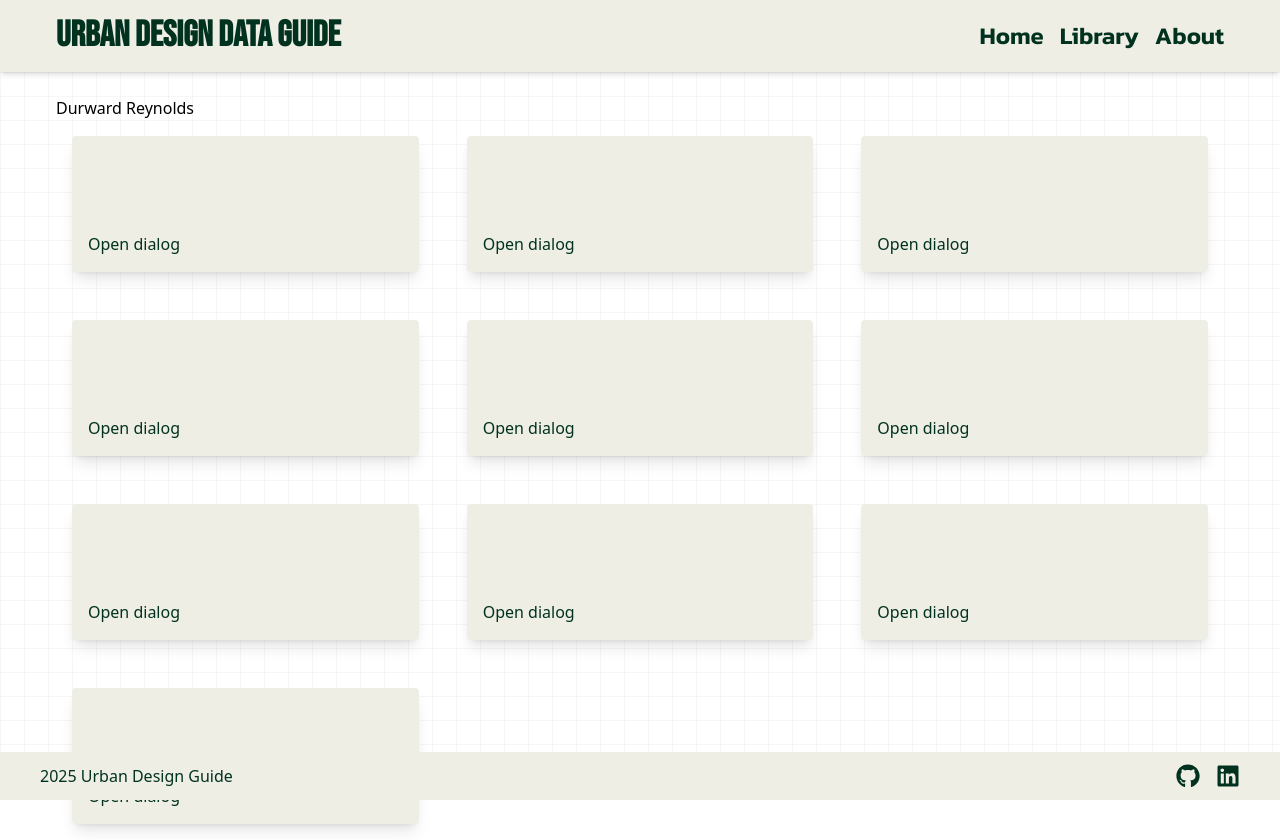
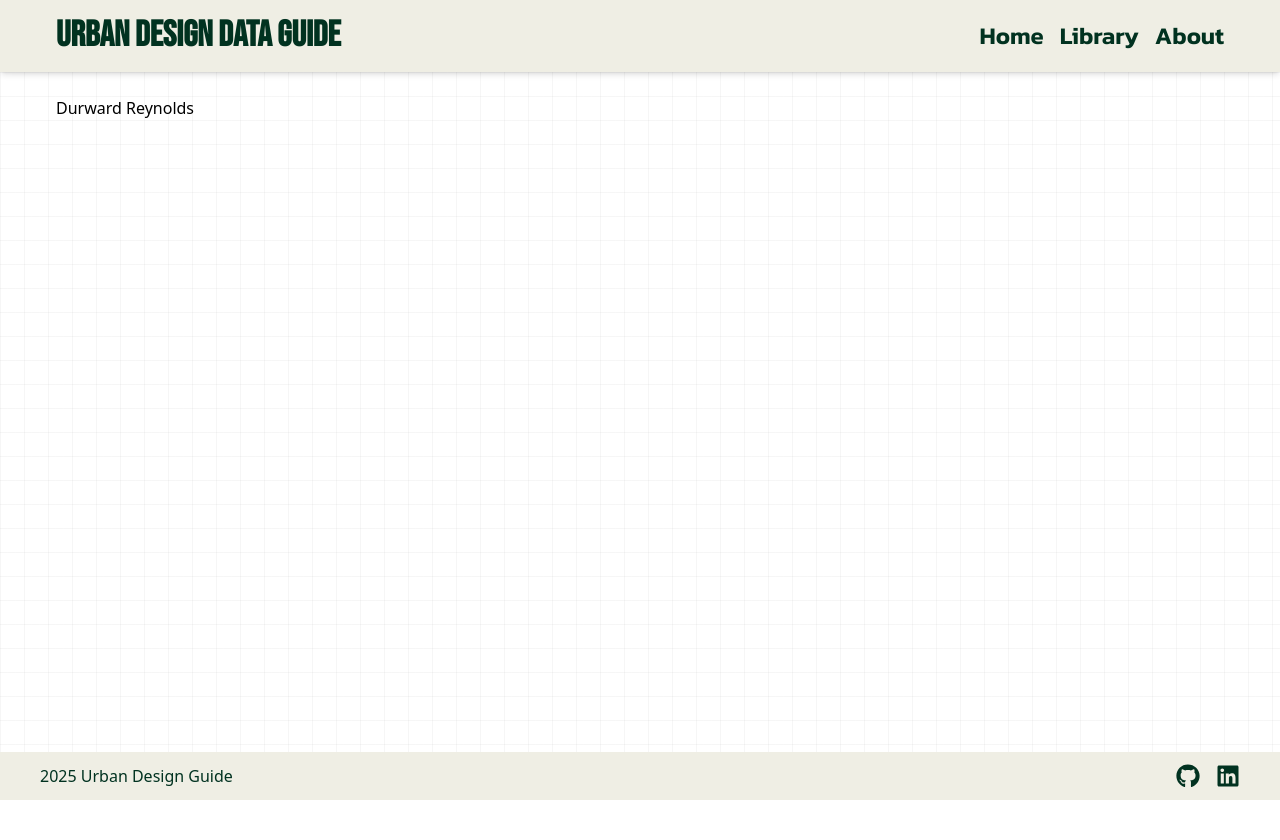
Before and after one commit to plzletmeprogram/DataGuide, a React (Vite) app: page /library in a window 1280 px wide. After the commit the page ends 800 px from the top, so only its background shows below. Built offline with nearby package versions, Linux system fonts and the light colour scheme; a web font is replaced by a local one.

Commit message:
more fixes

```diff
--- a/src/components/features/DataBoard.tsx
+++ b/src/components/features/DataBoard.tsx
@@ -1,6 +1,5 @@
-import DataCard from "./DataCard";
 import ThemeFilter from "../filterbar/ThemeFilter";
-import data from "../../data/data.json";
+
 
 const DataBoard = () => {
     return (
@@ -8,12 +7,9 @@ const DataBoard = () => {
       >
 
         <ThemeFilter />
-        <div className="grid grid-cols-1 gap-4 md:grid-cols-2 lg:grid-cols-3">
-          {data.map((item) => (
-            <DataCard key={item.id} data={item} />
-          ))}
+
         </div>
-      </div>
+
     );
   };
 
--- a/src/components/features/DataCard.tsx
+++ b/src/components/features/DataCard.tsx
@@ -9,7 +9,7 @@ interface DataCardProps {
 
 }
 
-const DataCard: React.FC<DataCardProps> = ({ title, description, source, isSpatial }) => {
+const DataCard: React.FC<DataCardProps> = ({ title, description }) => {
 
   return (
     <div className="max-w-sm rounded overflow-hidden shadow-lg text-darkceladon bg-brandwheat p-4 m-4">
```
